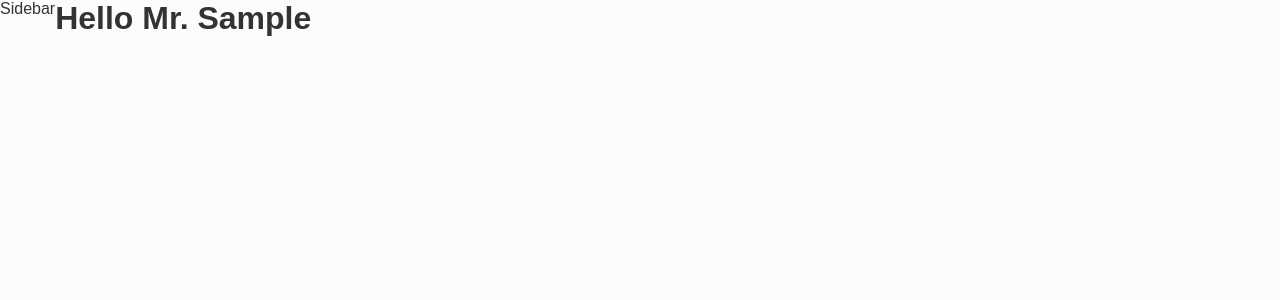
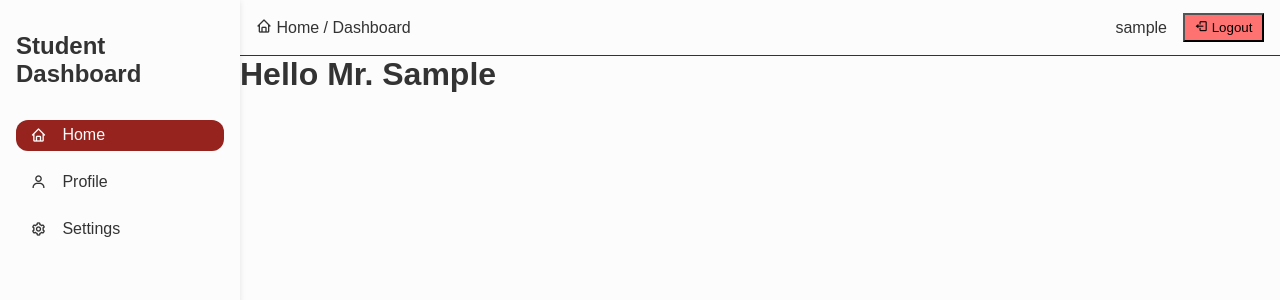
Before and after one commit to Raj-Kashyap001/schoolsite, a Django app: page /dashboard/ in a window 1280 px wide. Shown: the top 300 px of the page. Run offline with Django 5.2, Linux system fonts and the light colour scheme; the visitor is signed in with stand-in values (Sample User, id 1); some libraries are stand-ins or nearby versions.

Commit message:
designed dashboard

```diff
--- a/hbr/base/urls.py
+++ b/hbr/base/urls.py
@@ -4,4 +4,5 @@ from . import views
 urlpatterns = [
     path("", views.homepage, name="home"),
     path("login/<str:role>", views.login_page, name="login"),
+    path("logout/", views.logout_view, name="logout"),
 ]
--- a/hbr/base/views.py
+++ b/hbr/base/views.py
@@ -3,6 +3,7 @@ from django.shortcuts import redirect, render
 from django.contrib import messages
 from django.contrib.auth.models import Group, User
 from django.contrib.auth import login, authenticate, logout
+from django.contrib.auth.decorators import login_required
 
 
 def get_user_role(user):
@@ -12,6 +13,12 @@ def get_user_role(user):
         return "Teacher"
     else:
         return "Student"
+
+
+@login_required
+def logout_view(request: HttpRequest):
+    logout(request)
+    return redirect("home")
 
 
 # Create your views here.
--- a/hbr/dashboard/templates/dashboard/layout.html
+++ b/hbr/dashboard/templates/dashboard/layout.html
@@ -9,9 +9,26 @@
   <body class="dashboard-body">
     {% include 'dashboard/sidebar.html' %}
     <main>
+      <nav class="dashboard-navbar">
+        <div class="navbar-left">
+          <button class="sidebar-toggle-mobile" id="sidebarToggleMobile"><i class="bx bx-sidebar"></i></button>
+          <div class="breadcrumb">
+            <i class="bx bx-home"></i> <span>Home</span> / <span>Dashboard</span>
+          </div>
+        </div>
+        <div class="user-info">
+          <span>{{ request.user.username }}</span>
+          <form method="POST" action="{% url 'logout' %}">
+            {% csrf_token %}
+            <button class="logout-btn" type="submit"><i class="bx bx-log-out"></i> Logout</button>
+          </form>
+        </div>
+      </nav>
       {% block content %}
 
       {% endblock %}
     </main>
+    {% load static %}
+    <script src="{% static 'js/dashboard.js' %}"></script>
   </body>
 </html>
--- a/hbr/dashboard/templates/dashboard/sidebar.html
+++ b/hbr/dashboard/templates/dashboard/sidebar.html
@@ -1 +1,12 @@
-<aside>Sidebar</aside>
+<aside class="sidebar" id="sidebar">
+  <button class="sidebar-close-btn" id="sidebarCloseBtn"><i class="bxr bx-x"></i></button>
+  <div class="sidebar-header">
+    <h2>{{ role }} Dashboard</h2>
+  </div>
+  <nav class="sidebar-nav">
+    <a href="#" class="active"><i class="bx bx-home"></i> Home</a>
+    <a href="#"><i class="bx bx-user"></i> Profile</a>
+    <a href="#"><i class="bx bx-cog"></i> Settings</a>
+    <!-- Add more links as needed -->
+  </nav>
+</aside>
--- a/hbr/static/css/styles.css
+++ b/hbr/static/css/styles.css
@@ -296,6 +296,118 @@ html::-webkit-scrollbar-thumb {
 
 @layer dashboard {
   .dashboard-body {
+    --sidebar-height: 240px;
+    display: grid;
+    grid-template-columns: 1fr;
+    @media (width >= 800px) {
+      grid-template-columns: var(--sidebar-height) 1fr;
+
+      .sidebar-close-btn,
+      .sidebar-toggle-mobile {
+        display: none;
+      }
+    }
+  }
+
+  .dashboard-navbar {
     display: flex;
+    width: 100%;
+    height: 3.5rem;
+    align-items: center;
+    justify-content: space-between;
+    padding-inline: 1rem;
+    background: var(--color-white);
+    border-bottom: 1px solid var(--color-black);
+
+    .user-info {
+      display: flex;
+      align-items: center;
+      gap: 1rem;
+    }
+
+    .navbar-left {
+      display: flex;
+      align-items: center;
+      gap: 0.5rem;
+    }
+
+    .logout-btn {
+      background: rgb(255, 114, 114);
+      padding: 0.3rem 0.6rem;
+      cursor: pointer;
+    }
+  }
+
+  .sidebar {
+    position: fixed;
+    background: var(--color-white);
+    box-shadow: 0px 1px 6px hsl(0 0 0 / 0.1);
+    height: 100dvh;
+    padding-inline: 1rem;
+    transition: left 0.3s ease;
+    left: -100%;
+    z-index: 999;
+
+    h2 {
+      margin-top: 2rem;
+    }
+
+    &.active {
+      left: 0;
+    }
+
+    @media (width >= 800px) {
+      position: relative;
+      left: 0;
+    }
+  }
+
+  .sidebar-toggle-mobile {
+    background: transparent;
+    border: none;
+    font-size: 1.3rem;
+    cursor: pointer;
+
+    i {
+      transform: translateY(2px);
+    }
+  }
+
+  .sidebar-close-btn {
+    position: relative;
+    font-size: 1.2rem;
+    display: flex;
+    font-size: 1.4rem;
+    align-items: center;
+    background: transparent;
+    border: none;
+    top: 2%;
+    left: 90%;
+    cursor: pointer;
+  }
+
+  .sidebar-nav {
+    margin-top: 2rem;
+    display: grid;
+    align-items: center;
+    gap: 1rem;
+
+    a {
+      display: flex;
+      align-items: center;
+      color: var(--color-black);
+      gap: 1rem;
+      font-size: 1rem;
+      text-decoration: none;
+      padding: 0.4rem 0.9rem;
+      border-radius: 12px;
+      transition: all 0.3s ease;
+    }
+
+    a:hover,
+    a.active {
+      background: var(--color-primary);
+      color: var(--color-white);
+    }
   }
 }
--- /dev/null
+++ b/hbr/static/js/dashboard.js
@@ -0,0 +1,7 @@
+sidebarToggleMobile.addEventListener("click", () => {
+  sidebar.classList.add("active");
+});
+
+sidebarCloseBtn.addEventListener("click", () => {
+  sidebar.classList.remove("active");
+});
```
